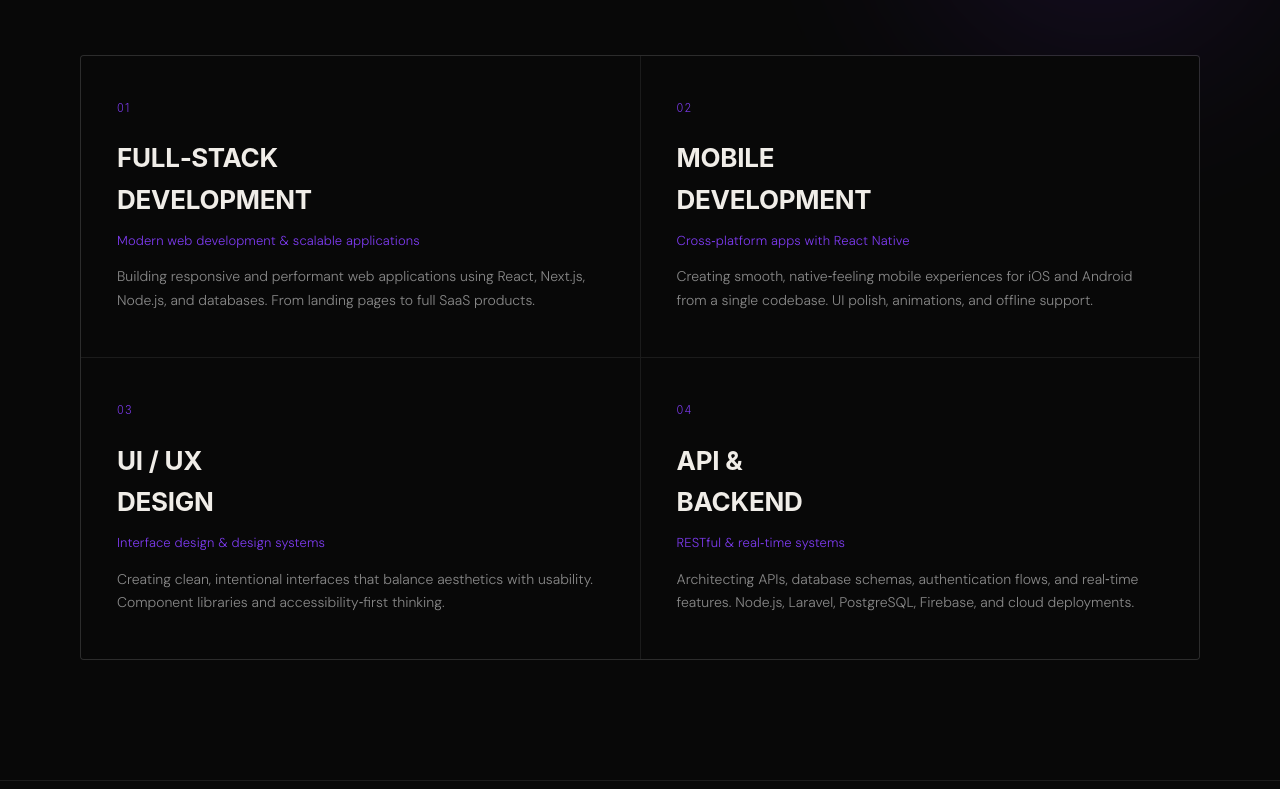
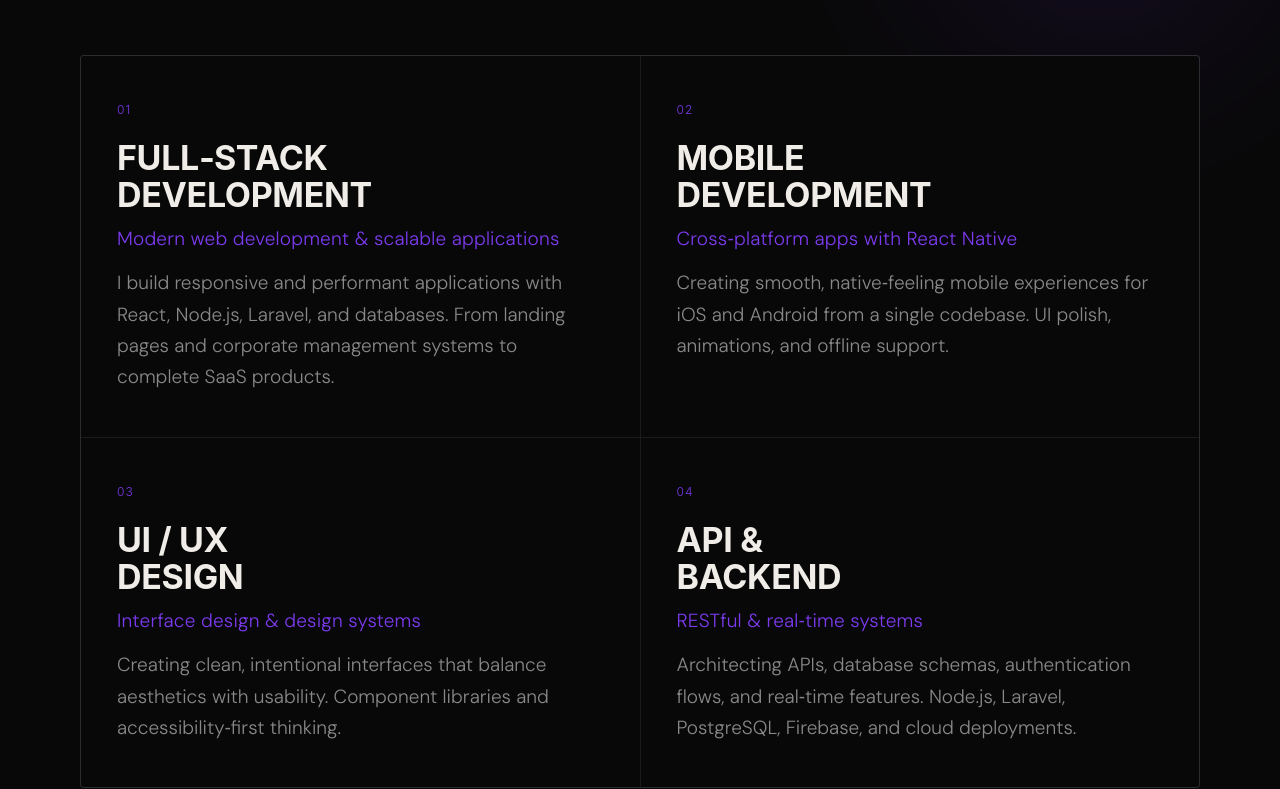
Before and after one commit to josemarVicente/portfolio, a React (Vite) app: page / in a window 1280 px wide. Shown: the part 1961-2750 px from the top of the page. Built offline with nearby package versions, Linux system fonts and the light colour scheme.

Commit message:
feat: update about me copywrite

```diff
--- a/src/components/Contact.jsx
+++ b/src/components/Contact.jsx
@@ -33,7 +33,7 @@ export default function Contact() {
           <ul className="social-list">
             {socials.map((s) => (
               <li key={s.label}>
-                <a href={s.href}>{s.label} <span>&#8599;</span></a>
+                <a href={s.href} target='_blank' rel='noopener noreferrer'>{s.label} <span>&#8599;</span></a>
               </li>
             ))}
           </ul>
--- a/src/components/Experience.jsx
+++ b/src/components/Experience.jsx
@@ -100,7 +100,7 @@ export default function Experience() {
         {/* Animated dynamic neon glow dot */}
         <div className="tl-glow-dot" ref={dotRef} />
 
-        {['njila', 'tchiiwa', 'freelance', 'aliacars', 'montra', 'simutrade'].map((id, index) => (
+        {['njila', 'tchiiwa', 'freelance', 'aliacars'].map((id, index) => (
           <div
             className="tl-row"
             key={id}
--- a/src/components/Services.css
+++ b/src/components/Services.css
@@ -25,7 +25,7 @@
 .service-card:hover { background: rgba(255,255,255,0.01); }
 .service-num {
   font-family: var(--font-display);
-  font-size: 11px;
+  font-size: 12px;
   letter-spacing: 0.1em;
   color: var(--purple);
   display: block;
@@ -33,21 +33,23 @@
 }
 .service-title {
   font-family: var(--font-display);
-  font-size: clamp(18px, 2.2vw, 26px);
+  font-size: clamp(22px, 2.8vw, 34px);
   font-weight: 700;
   letter-spacing: -0.01em;
-  margin-bottom: 10px;
+  line-height: 1.1;
+  margin-bottom: 12px;
 }
 .service-sub {
-  font-size: 13px;
+  font-size: clamp(15px, 1.6vw, 19px);
   color: var(--purple);
-  margin-bottom: 14px;
+  margin-bottom: 16px;
   letter-spacing: 0.01em;
+  line-height: 1.35;
 }
 .service-desc {
-  font-size: 14px;
+  font-size: clamp(16px, 1.8vw, 19px);
   color: var(--gray);
-  line-height: 1.7;
+  line-height: 1.65;
 }
 .service-arrow {
   position: absolute;
--- a/src/locales/en/translation.json
+++ b/src/locales/en/translation.json
@@ -17,7 +17,7 @@
     "label": "ABOUT ME",
     "photoAlt": "Photo",
     "photoPlaceholder": "Personal Photo",
-    "text": "I'm a <strong>full-stack and mobile developer</strong> focused on turning ideas into real products. I enjoy building modern web applications and mobile experiences that are fast, fluid, and visually clean. I'm fluent in the <strong>React, Next.js, Node.js, and React Native</strong> ecosystem.<br/> <br/>For me, engineering doesn't stop at the backend; it extends to interface detail and the experience of the people who use the app.<br/> <br/>My goal is simple: <strong>clean architecture, scalable code, and software that actually reaches users' hands</strong>."
+    "text": "I'm a <strong>full-stack and mobile developer</strong> focused on turning ideas into real products. I enjoy building modern web applications and mobile experiences that are fast, fluid, and visually clean. Specialized in: <strong>clean architecture, scalable code, and software that actually reaches users' hands</strong>."
   },
   "services": {
     "heading": "WHAT I DO",
@@ -25,7 +25,7 @@
       "fullstack": {
         "title": "FULL‑STACK\nDEVELOPMENT",
         "sub": "Modern web development & scalable applications",
-        "desc": "Building responsive and performant web applications using React, Next.js, Node.js, and databases. From landing pages to full SaaS products."
+        "desc": "I build responsive and performant applications with React, Node.js, Laravel, and databases. From landing pages and corporate management systems to complete SaaS products."
       },
       "mobile": {
         "title": "MOBILE\nDEVELOPMENT",
@@ -75,7 +75,7 @@
         "role": "Freelance Software Engineer",
         "context": "Independent",
         "period": "2021 — Present",
-        "desc": "Delivering robust, end-to-end technical solutions for diverse business verticals. Designed and deployed custom HR management systems, performance-optimized landing pages, and high-availability backends using Express.js, Next.js, and Laravel."
+        "desc": "Delivering robust, end-to-end technical solutions for diverse business verticals. Designed and deployed custom corporate management systems, performance-optimized landing pages, and high-availability backends using Express.js, Next.js, and Laravel."
       }
     }
   },
--- a/src/locales/fr/translation.json
+++ b/src/locales/fr/translation.json
@@ -17,7 +17,7 @@
     "label": "À PROPOS DE MOI",
     "photoAlt": "Photo",
     "photoPlaceholder": "Photo personnelle",
-    "text": "Je suis un <strong>développeur full-stack et mobile</strong> concentré sur la transformation d'idées en produits réels. J'aime construire des applications web modernes et des expériences mobiles rapides, fluides et visuellement épurées. Je maîtrise l'écosystème <strong>React, Next.js, Node.js et React Native</strong>.<br/> <br/>Pour moi, l'ingénierie ne s'arrête pas au backend ; elle s'étend jusqu'au détail de l'interface et à l'expérience de celles et ceux qui utilisent l'app.<br/> <br/>Mon objectif est simple : <strong>une architecture propre, du code scalable et des logiciels qui arrivent vraiment entre les mains des utilisateurs</strong>."
+    "text": "Je suis un <strong>développeur full-stack et mobile</strong> concentré sur la transformation d'idées en produits réels. J'aime construire des applications web modernes et des expériences mobiles rapides, fluides et visuellement épurées. Spécialisé en : <strong>architecture propre, code scalable et logiciels qui arrivent vraiment entre les mains des utilisateurs</strong>."
   },
   "services": {
     "heading": "CE QUE JE FAIS",
@@ -25,7 +25,7 @@
       "fullstack": {
         "title": "DÉVELOPPEMENT\nFULL‑STACK",
         "sub": "Web moderne & applications scalables",
-        "desc": "Création d’applications web responsives et performantes avec React, Next.js, Node.js et des bases de données. De landing pages à des produits SaaS complets."
+        "desc": "Je construis des applications responsives et performantes avec React, Node.js, Laravel et des bases de données. Des landing pages aux systèmes de gestion d'entreprise, jusqu'à des produits SaaS complets."
       },
       "mobile": {
         "title": "DÉVELOPPEMENT\nMOBILE",
@@ -63,7 +63,7 @@
         "role": "Lead Frontend Engineer",
         "context": "Tchiiwa",
         "period": "Actuellement",
-        "desc": "Je pilote le développement frontend des applications Tchiiwa sur une architecture microfrontend. Responsable des frontends web et mobile des produits phares, dont Tchiiwa Learn — une plateforme LMS de niveau entreprise."
+        "desc": "Je pilote le développement frontend des applications Tchiiwa sur une architecture microfrontend. Responsable des frontends web et mobile des produits phares, dont Tchiiwa Learn — une plateforme educationnelle de niveau entreprise."
       },
       "aliacars": {
         "role": "Écosystème Aliacars",
@@ -75,7 +75,7 @@
         "role": "Ingénieur logiciel freelance",
         "context": "Indépendant",
         "period": "2021 — Présent",
-        "desc": "Livraison de solutions techniques robustes de bout en bout pour des secteurs variés. Conception et déploiement de systèmes RH sur mesure, landing pages optimisées et backends haute disponibilité avec Express.js, Next.js et Laravel."
+        "desc": "Livraison de solutions techniques robustes de bout en bout pour des secteurs variés. Conception et déploiement de systèmes corporatifs sur mesure, landing pages optimisées et backends haute disponibilité avec Express.js, Next.js et Laravel."
       }
     }
   },
--- a/src/locales/pt/translation.json
+++ b/src/locales/pt/translation.json
@@ -17,7 +17,7 @@
     "label": "SOBRE MIM",
     "photoAlt": "Foto",
     "photoPlaceholder": "Foto Pessoal",
-    "text": "Sou um <strong>programador full-stack e mobile</strong> focado em transformar ideias em produtos reais. Gosto de construir aplicações web modernas e experiências mobile que sejam rápidas, fluidas e visualmente limpas. Domino o ecossistema do <strong>React, Next.js, Node.js e React Native</strong>.<br/> <br/>Para mim, a engenharia não termina no backend; estende-se até ao detalhe da interface e à experiência de quem usa a app.<br/> <br/>O meu objetivo é simples: <strong>arquitetura limpa, código escalável e software que chega mesmo às mãos dos utilizadores</strong>."
+    "text": "Sou um <strong>programador full-stack e mobile</strong> focado em transformar ideias em produtos reais. Gosto de construir aplicações web modernas e experiências mobile que sejam rápidas, fluidas e visualmente limpas. Especialista em: <strong>arquitetura limpa, código escalável e software que chega mesmo às mãos dos utilizadores</strong>."
   },
   "services": {
     "heading": "O QUE EU FAÇO",
@@ -25,7 +25,7 @@
       "fullstack": {
         "title": "DESENVOLVIMENTO\nFULL‑STACK",
         "sub": "Web moderna e aplicações escaláveis",
-        "desc": "Construo aplicações responsivas e performáticas com React, Next.js, Node.js e bases de dados. De landing pages a produtos SaaS completos."
+        "desc": "Construo aplicações responsivas e performáticas com React, Node.js, Laravel e bases de dados. De landing pages, sistemas de gestão corporativa a produtos SaaS completos."
       },
       "mobile": {
         "title": "DESENVOLVIMENTO\nMOBILE",
@@ -63,7 +63,7 @@
         "role": "Líder de Desenvolvimento Frontend",
         "context": "Tchiiwa Learn",
         "period": "Atualmente",
-        "desc": "Lidero o desenvolvimento frontend das aplicações da Tchiiwa numa arquitetura de microfrontends. Responsável pelos frontends web e mobile de produtos core, incluindo o Tchiiwa Learn — uma plataforma LMS de grande escala."
+        "desc": "Lidero o desenvolvimento frontend das aplicações da Tchiiwa numa arquitetura de microfrontends. Responsável pelos frontends web e mobile de produtos core, incluindo o Tchiiwa Learn — uma plataforma educacional de grande escala."
       },
       "aliacars": {
         "role": "Ecossistema Aliacars",
@@ -75,7 +75,7 @@
         "role": "Engenheiro de Software Freelancer",
         "context": "Independente",
         "period": "2021 — Presente",
-        "desc": "Desenvolvimento end-to-end de soluções técnicas para diversos setores de negócio. Engenharia de sistemas de gestão de RH personalizados, landing pages otimizadas para conversão e backends robustos utilizando Express.js, Next.js e Laravel."
+        "desc": "Desenvolvimento end-to-end de soluções técnicas para diversos setores de negócio. Engenharia de sistemas de gestão corporativa personalizados, landing pages otimizadas para conversão e backends robustos utilizando Express.js, Next.js e Laravel."
       }
     }
   },
```
